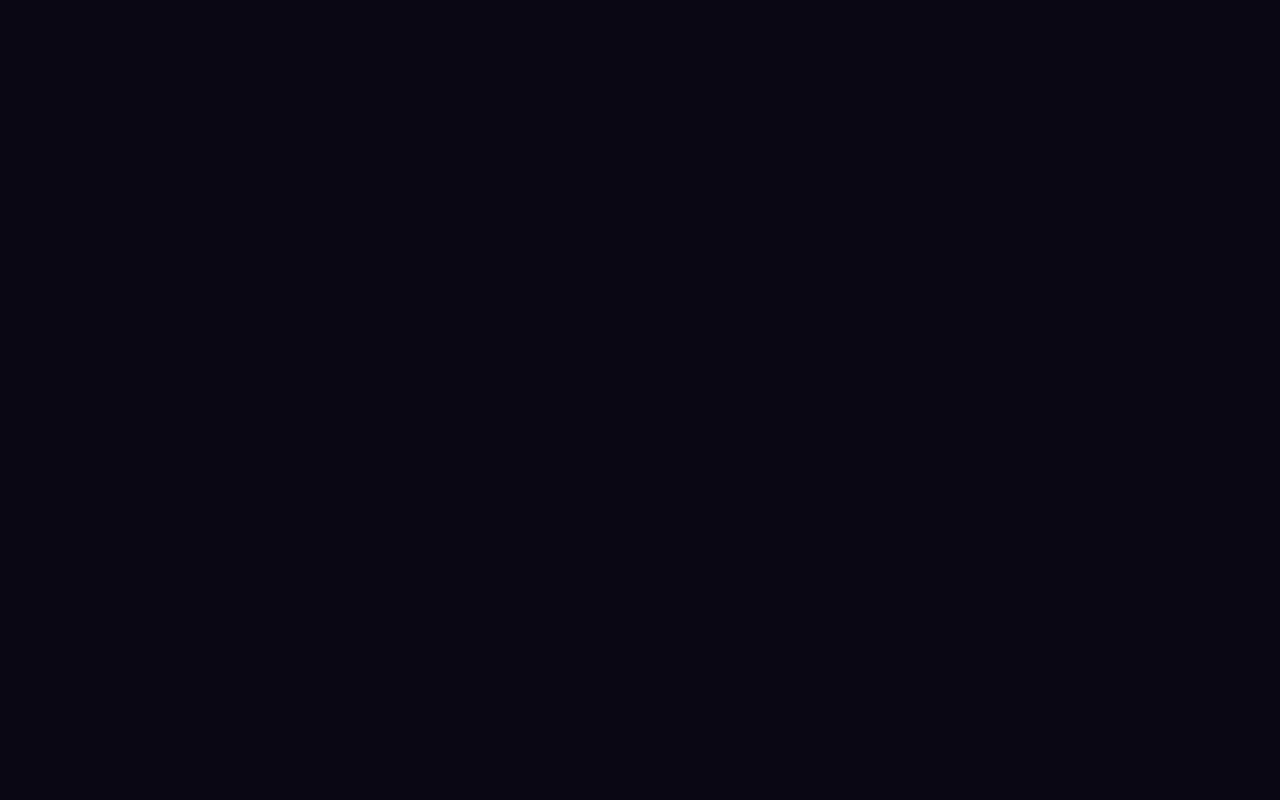
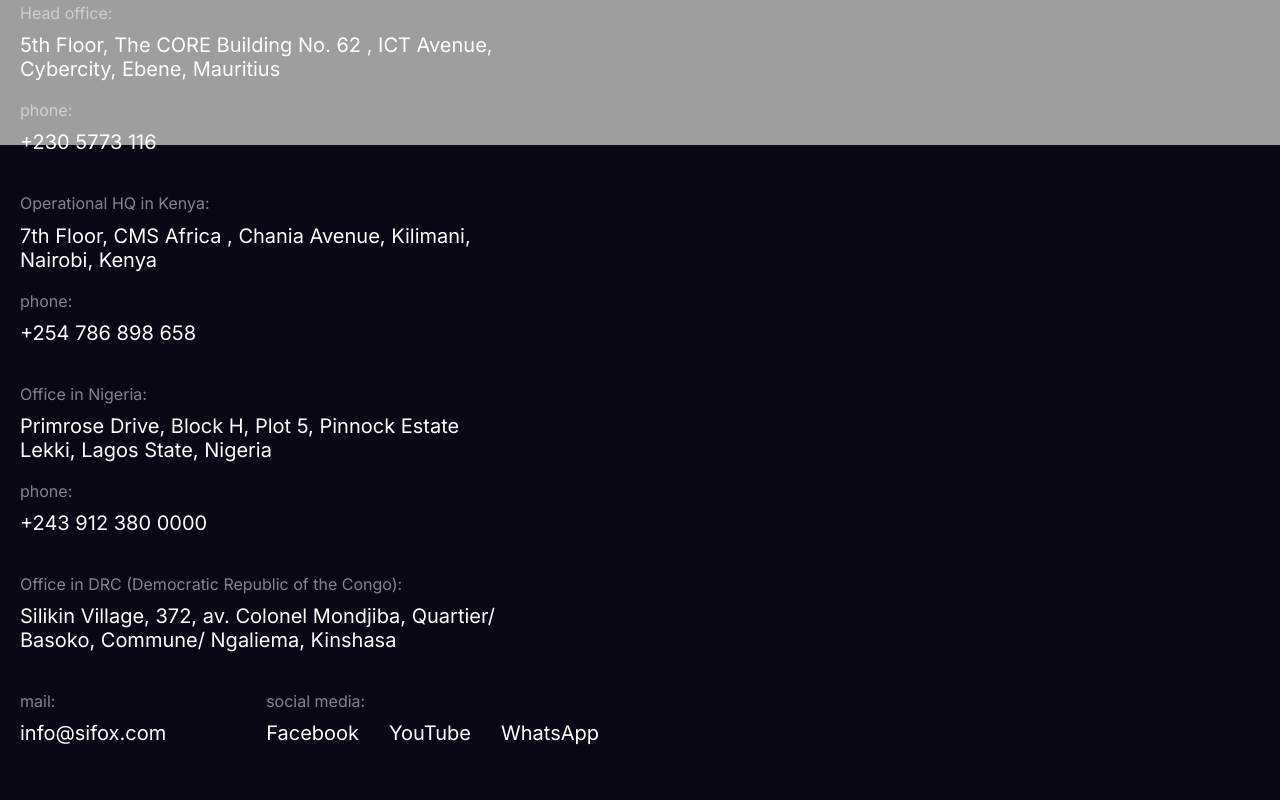
Before and after one commit to olga-evdokimova/sifox-technologies, a Next.js app: page / in a window 1280 px wide. Shown: the part 5080-5880 px from the top of the page. Before the commit the page ends 5018 px from the top, so only its background shows below. Built offline with nearby package versions, Linux system fonts and the light colour scheme.

Commit message:
contacts

```diff
--- a/app/components/About/About.scss
+++ b/app/components/About/About.scss
@@ -34,15 +34,10 @@
         }
     }
 
-
     a {
-        font-family: var(--font-bebas-neue), sans-serif;
-        color: var(--color-accent);
-        font-size: 30px;
         padding: 10px;
         margin-bottom: 40px;
         @media (max-width: 767px) {
-            font-size: 20px;
             padding: 20px;
             margin-bottom: 0;
         }
--- a/app/components/About/About.tsx
+++ b/app/components/About/About.tsx
@@ -1,14 +1,18 @@
 import Link from "next/link";
 import "./About.scss";
+import AcccentTitle from "../AcccentTitle/AccentTitle";
+
 
 export default function About() {
   return (
     <section className="about">
       <div className="about__content">
-        <Link href="#">About the company</Link>
-        <h3 className="about__title">
+        <Link href="#">
+          <AcccentTitle>About the company</AcccentTitle>
+        </Link>
+        <h4 className="about__title">
           Providing cutting-edge solutions for mobile communications worldwide.
-        </h3>
+        </h4>
         <p className="about__text">
           With an international team of seasoned professionals, we specialize in
           creating highly adaptable and robust products for seamless data
--- /dev/null
+++ b/app/components/AcccentTitle/AccentTitle.scss
@@ -0,0 +1,9 @@
+.accent-title {
+    font-family: var(--font-bebas-neue), sans-serif;
+    color: var(--color-accent);
+    font-size: 30px;
+    font-weight: 400;
+    @media (max-width: 767px) {
+        font-size: 20px;
+    }
+}
--- /dev/null
+++ b/app/components/AcccentTitle/AccentTitle.tsx
@@ -0,0 +1,10 @@
+import "./AccentTitle.scss";
+import React from "react";
+
+interface AcccentTitleProps {
+  children: React.ReactNode;
+}
+
+export default function AcccentTitle({ children }: AcccentTitleProps) {
+  return <h3 className="accent-title">{children}</h3>;
+}
--- /dev/null
+++ b/app/components/Contacts/Contacts.scss
@@ -0,0 +1,48 @@
+.contacts {
+    &__wrap {
+        padding: 100px 0;
+        display: flex;
+        gap: 60px;
+    }
+    &__content {
+        flex: 0 0 50%;
+        h3{
+            padding-bottom: 60px;
+        }
+        span {
+            font-size: 16px;
+            opacity: 0.5;
+            padding-bottom: 10px;
+            display: block;
+        }
+        a {
+            font-size: 20px;
+            padding-bottom: 40px;
+            display: inline-block;
+        }
+    }
+    &__address {
+        font-size: 20px;
+        padding-bottom: 20px;
+        max-width: 480px;
+    }
+
+    &__social {
+        display: flex;
+        padding-top: 20px;
+        &-item {
+            a{
+                display: inline-block;
+                margin-right: 30px;
+                &:last-child {
+                    margin-right: 0;
+                }
+            }
+            &:first-child {
+               margin-right: 100px;
+            }
+        }
+    }
+    &__form {
+    }
+}
--- /dev/null
+++ b/app/components/Contacts/Contacts.tsx
@@ -0,0 +1,52 @@
+import Link from "next/link";
+import AcccentTitle from "../AcccentTitle/AccentTitle";
+import "./Contacts.scss";
+export default function Contacts() {
+  return (
+    <section className="contacts container">
+      <div className="contacts__wrap">
+        <div className="contacts__content">
+          <AcccentTitle>Contacts</AcccentTitle>
+          <span>Head office:</span>
+          <div className="contacts__address">
+            5th Floor, The CORE Building No. 62 , ICT Avenue, Cybercity, Ebene,
+            Mauritius
+          </div>
+          <span>phone:</span>
+          <Link href="tel:+2305773116">+230 5773 116</Link>
+          <span>Operational HQ in Kenya:</span>
+          <div className="contacts__address">
+            7th Floor, CMS Africa , Chania Avenue, Kilimani, Nairobi, Kenya
+          </div>
+          <span>phone:</span>
+          <Link href="tel:+254786898658">+254 786 898 658</Link>
+          <span>Office in Nigeria:</span>
+          <div className="contacts__address">
+            Primrose Drive, Block H, Plot 5, Pinnock Estate Lekki, Lagos State,
+            Nigeria
+          </div>
+          <span>phone:</span>
+          <Link href="tel:+2439123800000">+243 912 380 0000</Link>
+          <span>Office in DRC (Democratic Republic of the Congo):</span>
+          <div className="contacts__address">
+            Silikin Village, 372, av. Colonel Mondjiba, Quartier/ Basoko,
+            Commune/ Ngaliema, Kinshasa
+          </div>
+          <div className="contacts__social">
+            <div className="contacts__social-item">
+              <span>mail:</span>
+              <Link href="mailto:info@sifox.com">info@sifox.com</Link>
+            </div>
+            <div className="contacts__social-item">
+              <span>social media:</span>
+              <Link href="#">Facebook</Link>
+              <Link href="#">YouTube</Link>
+              <Link href="#">WhatsApp</Link>
+            </div>
+          </div>
+        </div>
+        <div className="contacts__form"></div>
+      </div>
+    </section>
+  );
+}
--- a/app/components/Nav/Burger.jsx
+++ b/app/components/Nav/Burger.jsx
@@ -49,7 +49,7 @@
         open ? "rotate(-45deg) translate(0px, 7px)" : "rotate(0) translate(0)"};
           width: ${({ open }) => (open ? "50px" : "40px")};
     }
-    w
+
   }
 `;
 
--- a/app/page.tsx
+++ b/app/page.tsx
@@ -5,6 +5,9 @@
 import Image from "next/image";
 import MainImage from "./components/MainImage/MainImage";
 import Cases from "./components/Cases/Cases";
+import Contacts from "./components/Contacts/Contacts";
+
+
 export default function Home() {
   return (
     <section className="main">
@@ -14,6 +17,7 @@
       <Platform />
       <Cases />
       <About />
+      <Contacts/>
     </section>
   );
 }
```
